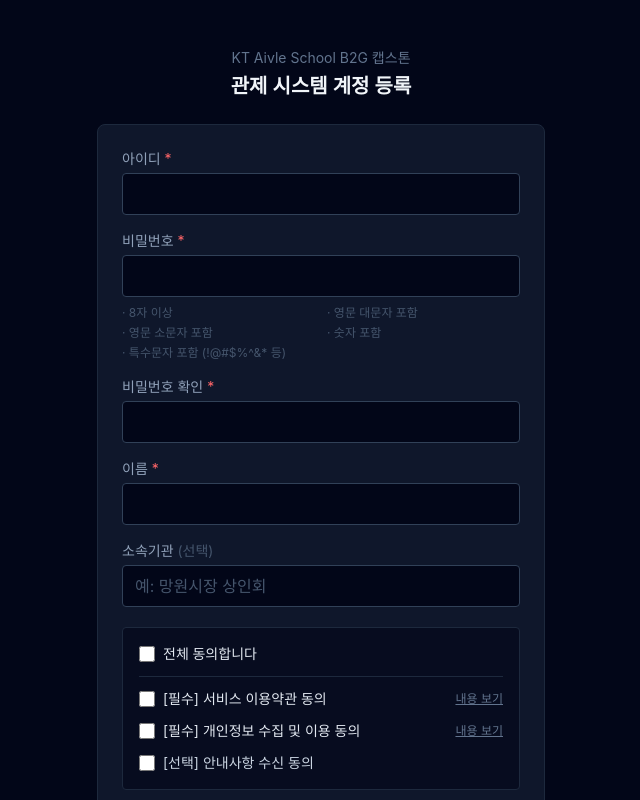
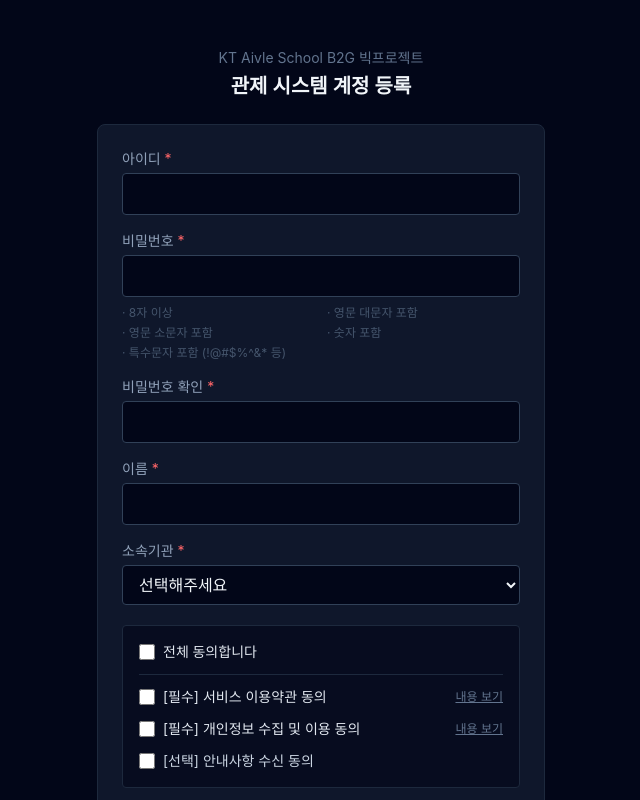
Before and after one commit to StrongestTeam10/TDTC-AI-FE, a React (Vite) app: page /signup in a window 1280 px wide. Shown: the top 800 px of the page, without its empty margins (319-959 px from the left). Built offline with nearby package versions, Linux system fonts and the light colour scheme.

Commit message:
회원가입 소속기관 공통코드로 변경

```diff
--- a/src/components/layout/Footer.tsx
+++ b/src/components/layout/Footer.tsx
@@ -15,7 +15,7 @@ export default function Footer() {
           GitHub 조직 바로가기
         </a>
       </div>
-      <p>본 시스템은 캡스톤 프로젝트 데모 목적으로 운영되며, 실제 서비스 데이터가 아닙니다.</p>
+      <p>본 시스템은 빅프로젝트 프로젝트 데모 목적으로 운영되며, 실제 서비스 데이터가 아닙니다.</p>
       <p>© 2026 StrongestTeam10. All rights reserved.</p>
     </footer>
   );
--- a/src/constants/legalText.ts
+++ b/src/constants/legalText.ts
@@ -38,7 +38,7 @@ export const TERMS_TEXT = `제1조 (목적)
 제6조 (서비스의 제공 및 변경)
 1. 운영팀은 안정적인 서비스 제공을 위해 노력하되, 시스템 점검, 교체 및 고장, 통신 두절
    등의 사유가 발생한 경우 서비스 제공을 일시적으로 중단할 수 있습니다.
-2. 이 서비스는 KT Aivle School 캡스톤(교육 목적) 프로젝트로 운영되며, 실제 상용
+2. 이 서비스는 KT Aivle School 빅프로젝트(교육 목적) 프로젝트로 운영되며, 실제 상용
    서비스 수준의 가용성을 보장하지 않습니다.
 
 제7조 (면책조항)
@@ -77,7 +77,7 @@ export const PRIVACY_TEXT = `1. 수집하는 개인정보 항목
 규정이 있는 경우는 예외로 합니다.`;
 
 export const MARKETING_TEXT = `1. 수신 목적
-서비스 점검 안내, 기능 업데이트, 캡스톤 프로젝트 관련 공지사항 등 참고성 정보를
+서비스 점검 안내, 기능 업데이트, 빅프로젝트 프로젝트 관련 공지사항 등 참고성 정보를
 전달하기 위한 목적으로 이용됩니다.
 
 2. 수신 방법
--- /dev/null
+++ b/src/constants/orgCode.ts
@@ -0,0 +1,18 @@
+// 2026-07-24 추가
+// BE comcode01m(공통코드) 시드 데이터(comcode-seed.sql)의 ORG 도메인 값과 동일하게
+// 맞춘 상수. 지금은 CommonCodeRepository만 있고 이걸 조회하는 API가 BE에 없어서
+// FE에 하드코딩해둠.
+//
+// TODO(BE 연동 시): BE에 공통코드 조회 API(예: GET /api/common-codes?domain=ORG)가
+// 생기면, 이 상수 배열 대신 그 API 응답으로 옵션을 채우도록 교체할 것. comcode01m에
+// ORG 값이 추가/변경되면 이 배열도 같이 갱신해야 함(당장은 수동 동기화).
+export interface OrgCodeOption {
+  code: string;
+  name: string;
+}
+
+export const ORG_CODE_OPTIONS: OrgCodeOption[] = [
+  { code: 'ORGKT', name: 'KT' },
+  { code: 'ORGGV', name: '지자체' },
+  { code: 'ORGMA', name: '상인회' },
+];
--- a/src/pages/LoginPage.tsx
+++ b/src/pages/LoginPage.tsx
@@ -6,7 +6,7 @@ import { useAuthStore } from '../store/authStore';
 // 행안부 가이드라인 - 로그인 영역 반영 (아이디/비밀번호 로그인 정보입력 패턴 기준).
 //
 // 범위를 좁힌 부분: 가이드라인의 간편인증/공동인증서/금융인증서/생체인증은
-// 외부 인증기관 연동이 필요해서 이번 캡스톤 범위에서는 제외하고, 내부 관제 시스템에
+// 외부 인증기관 연동이 필요해서 이번 빅프로젝트 범위에서는 제외하고, 내부 관제 시스템에
 // 맞는 아이디/비밀번호 로그인만 구현함. 로그인 방식 선택 화면도 이 사유로 생략함.
 //
 // BE 로그인 API가 아직 없어서 authStore의 mock 계정으로 로그인함. 심사/데모에서
@@ -42,7 +42,7 @@ export default function LoginPage() {
     <div className="flex min-h-screen items-center justify-center bg-slate-950 px-4">
       <div className="w-full max-w-sm">
         <div className="mb-6 text-center">
-          <p className="mb-1 text-sm text-slate-500">KT Aivle School B2G 캡스톤</p>
+          <p className="mb-1 text-sm text-slate-500">KT Aivle School B2G 빅프로젝트</p>
           <h1 className="text-xl font-semibold text-slate-100">전통시장 안전탐지 디지털 트윈</h1>
           <p className="mt-2 text-sm text-slate-500">관제 시스템 로그인이 필요합니다.</p>
         </div>
--- a/src/pages/SignupPage.tsx
+++ b/src/pages/SignupPage.tsx
@@ -3,6 +3,7 @@ import { useNavigate } from 'react-router-dom';
 import TermsModal from '../components/TermsModal';
 import { PASSWORD_RULES, isPasswordValid } from '../utils/password';
 import { TERMS_TEXT, PRIVACY_TEXT } from '../constants/legalText';
+import { ORG_CODE_OPTIONS } from '../constants/orgCode';
 
 // 2026-07-24 추가 (1차, SIGNUP-01)
 // 행안부 가이드라인 - 기본패턴 영역 반영: "개인 식별 정보 입력" + "동의" 패턴을
@@ -104,8 +105,8 @@ export default function SignupPage() {
     e.preventDefault();
     setError('');
 
-    if (!loginId || !password || !name) {
-      setError('아이디, 비밀번호, 이름은 필수 입력 항목입니다.');
+    if (!loginId || !password || !name || !orgCode) {
+      setError('아이디, 비밀번호, 이름, 소속기관은 필수 입력 항목입니다.');
       return;
     }
     if (!isPasswordValid(password)) {
@@ -150,7 +151,7 @@ export default function SignupPage() {
     <div className="flex min-h-screen items-center justify-center bg-slate-950 px-4 py-12">
       <div className="w-full max-w-md">
         <div className="mb-6 text-center">
-          <p className="mb-1 text-sm text-slate-500">KT Aivle School B2G 캡스톤</p>
+          <p className="mb-1 text-sm text-slate-500">KT Aivle School B2G 빅프로젝트</p>
           <h1 className="text-xl font-semibold text-slate-100">관제 시스템 계정 등록</h1>
         </div>
 
@@ -226,15 +227,21 @@ export default function SignupPage() {
             </div>
             <div>
               <label htmlFor="orgCode" className="mb-1 block text-sm text-slate-400">
-                소속기관 <span className="text-slate-600">(선택)</span>
+                소속기관 <span className="text-red-400">*</span>
               </label>
-              <input
+              <select
                 id="orgCode"
                 value={orgCode}
                 onChange={(e) => setOrgCode(e.target.value)}
-                placeholder="예: 망원시장 상인회"
-                className="w-full rounded border border-slate-700 bg-slate-950 px-3 py-2 text-slate-100 placeholder:text-slate-600 focus:outline-none focus:ring-2 focus:ring-blue-600"
-              />
+                className="w-full rounded border border-slate-700 bg-slate-950 px-3 py-2 text-slate-100 focus:outline-none focus:ring-2 focus:ring-blue-600"
+              >
+                <option value="">선택해주세요</option>
+                {ORG_CODE_OPTIONS.map((org) => (
+                  <option key={org.code} value={org.code}>
+                    {org.name}
+                  </option>
+                ))}
+              </select>
             </div>
           </div>
 
```
Also changed, not shown: 1 other file (tests, documents, lock files or other folders).
